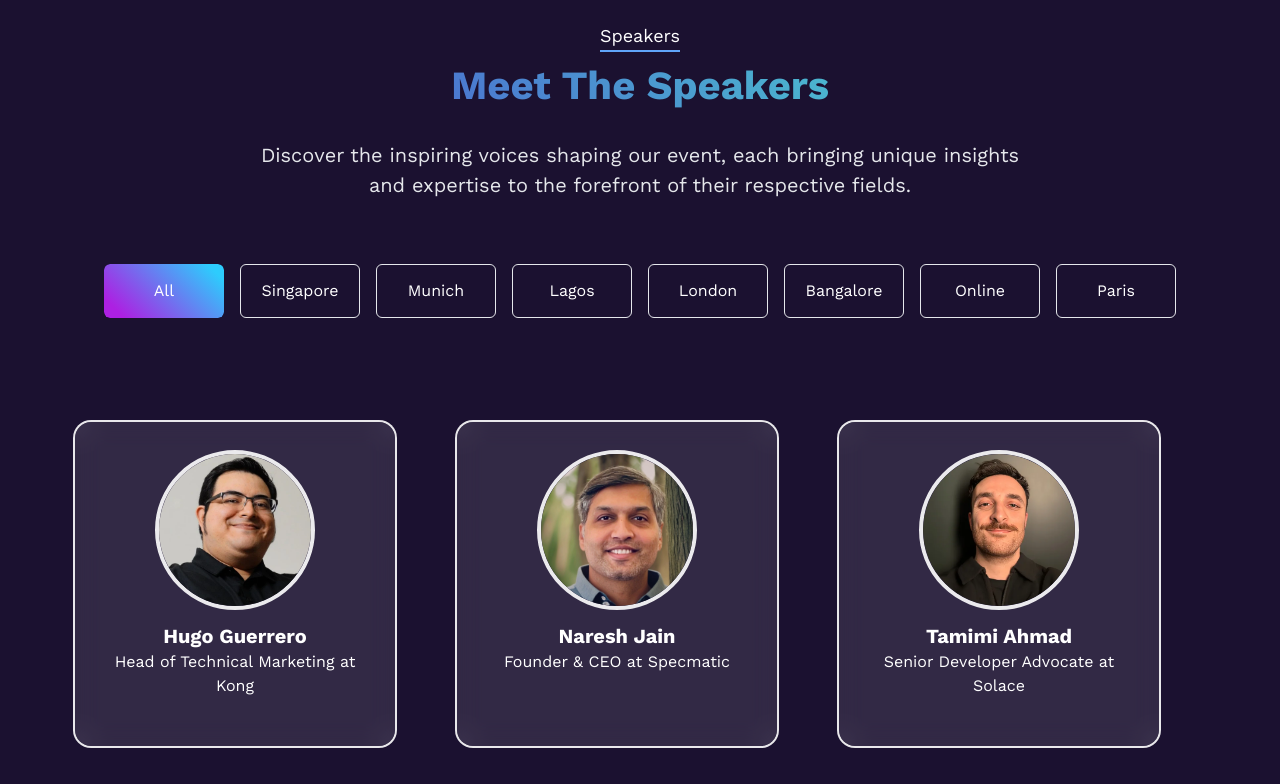
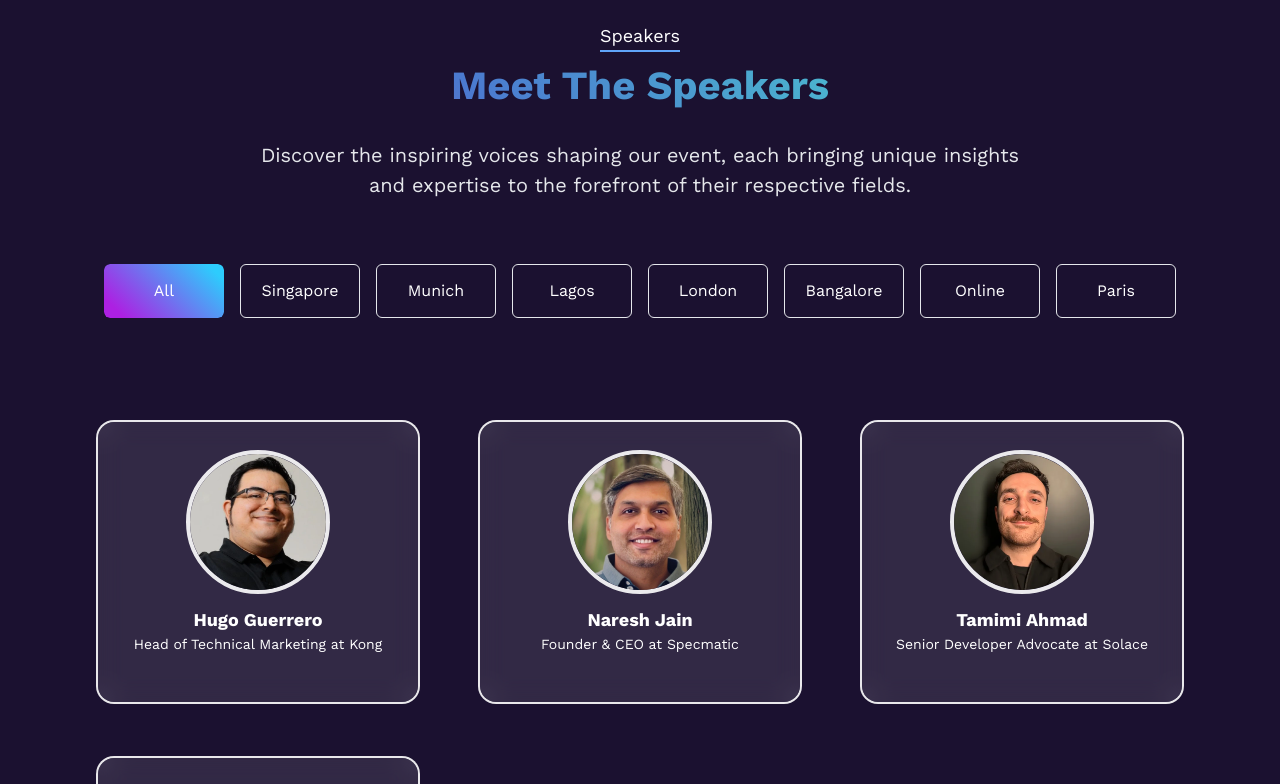
Before and after one commit to asyncapi/conference-website, a Next.js app: page / in a window 1280 px wide. Shown: the part 2000-2784 px from the top of the page. Built offline with nearby package versions, Linux system fonts and the light colour scheme.

Commit message:
fix: responsive for mobile

```diff
--- a/components/Speaker/speaker.js
+++ b/components/Speaker/speaker.js
@@ -5,7 +5,7 @@ export default function SpeakerCard({ details, className = '' }) {
 
   return (
     <div
-      className={`relative w-80 rounded-2xl overflow-hidden group p-1 ring-2 ring-white/90 ${className}`}
+      className={`relative w-full max-w-xs sm:max-w-sm md:max-w-md lg:max-w-lg xl:max-w-md mx-auto rounded-2xl overflow-hidden group p-1 ring-2 ring-white/90 ${className}`}
       data-test="speakers-section"
     >
       <div className="absolute inset-0 bg-white/10 backdrop-blur-md rounded-2xl ring-1 ring-white/30"></div>
@@ -13,7 +13,7 @@ export default function SpeakerCard({ details, className = '' }) {
       <div className="relative flex flex-col justify-between p-6 rounded-2xl h-full overflow-hidden">
         <div className="flex flex-col items-center mb-5 text-center">
           <div
-            className="w-40 h-40 rounded-full overflow-hidden border-4 border-white/90 mb-3 cursor-pointer relative"
+            className="w-36 h-36 sm:w-40 sm:h-40 rounded-full overflow-hidden border-4 border-white/90 mb-3 cursor-pointer relative"
             onClick={() => setShowDetails(true)}
           >
             <img
@@ -26,15 +26,15 @@ export default function SpeakerCard({ details, className = '' }) {
             </div>
           </div>
 
-          <h4 className="text-white text-xl font-bold">{details.name}</h4>
-          <p className="text-white text-m">{details.title}</p>
+          <h4 className="text-white text-lg sm:text-xl font-bold">{details.name}</h4>
+          <p className="text-white text-sm sm:text-base">{details.title}</p>
         </div>
       </div>
 
-      {/* Modal for displaying bio and more details */}
+      {/* Modal */}
       {showDetails && (
-        <div className="fixed inset-0 bg-black/70 flex items-center justify-center z-50 p-4">
-          <div className="bg-gray-900 rounded-2xl border border-white/20 p-6 max-w-md w-full relative">
+        <div className="fixed inset-0 bg-black/70 flex items-center justify-center z-50 p-4 overflow-y-auto">
+          <div className="bg-gray-900 rounded-2xl border border-white/20 p-6 w-full max-w-md relative mx-auto">
             <button
               onClick={() => setShowDetails(false)}
               className="absolute top-4 right-4 text-white hover:text-gray-300"
@@ -55,15 +55,15 @@ export default function SpeakerCard({ details, className = '' }) {
               </svg>
             </button>
 
-            <div className="flex items-center mb-6">
-              <div className="w-20 h-20 rounded-full overflow-hidden border-4 border-white/90 mr-4 shrink-0">
+            <div className="flex flex-col sm:flex-row items-center sm:items-start mb-6">
+              <div className="w-20 h-20 rounded-full overflow-hidden border-4 border-white/90 mr-0 sm:mr-4 mb-4 sm:mb-0">
                 <img
                   src={details.img || "/api/placeholder/150/150"}
                   alt={details.name}
                   className="w-full h-full object-cover"
                 />
               </div>
-              <div>
+              <div className="text-center sm:text-left">
                 <h3 className="text-white text-xl font-bold">{details.name}</h3>
                 <p className="text-white text-sm">{details.title}</p>
               </div>
```
